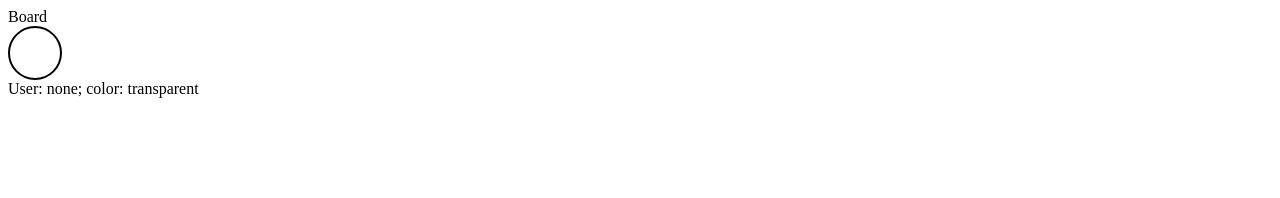
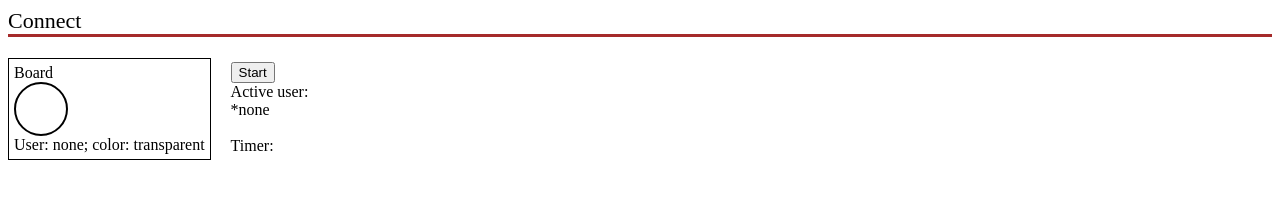
Before and after one commit to TomaszMandel/connect, a React app: page / in a window 1280 px wide. Built offline with nearby package versions, Linux system fonts and the light colour scheme.

Commit message:
moved board and infobox under gamebox

```diff
--- a/src/components/App/app.js
+++ b/src/components/App/app.js
@@ -1,13 +1,13 @@
 import React from 'react';
-// import { InputField } from '../InputField/inputField';
-// import { WelcomeMessage } from '../WelcomeMessage/WelcomeMessage';
-import { Board } from './../Board/Board';
+import { Header } from './../Header/Header';
+import { GameBox } from '../GameBox/GameBox';
 
 export class App extends React.Component {
     constructor(props) {
         super(props);
         this.state = {
             value: '',
+            headerName: 'Connect',
     };
 
         this.handleChange = this.handleChange.bind(this);
@@ -19,10 +19,9 @@ export class App extends React.Component {
 
     render() {
         return (
-            <div>
-                {/* <InputField value={this.state.value} onChange={this.handleChange} /> */}
-                {/* <WelcomeMessage user={this.state.value} /> */}
-                <Board />
+            <div className="app">
+                <Header headerName={this.state.headerName} />
+                <GameBox />
             </div>
         );
     };
--- a/src/components/Board/Board.js
+++ b/src/components/Board/Board.js
@@ -2,35 +2,35 @@ import React from 'react';
 import { Circle } from './Circle';
 
 export class Board extends React.Component {
-    constructor(props) {
-        super(props);
-        this.state = {
-        activeUser: "none",
-        activeColor: "transparent",
-        }
-        this.changeUser = this.changeUser.bind(this);
-    }
+    // constructor(props) {
+    //     super(props);
+    //     this.state = {
+    //     activeUser: "none",
+    //     activeColor: "transparent",
+    //     }
+    //     this.changeUser = this.changeUser.bind(this);
+    // }
 
-    changeUser(user) {
-        if (user == "Red") {
-            this.setState({
-                activeUser: "Blue",
-                activeColor: "blue",
-                }
-            )
-        } else {
-            this.setState({
-                activeUser: "Red",
-                activeColor: "red",
-            })
-        }
-    }
+    // changeUser(user) {
+    //     if (user == "Red") {
+    //         this.setState({
+    //             activeUser: "Blue",
+    //             activeColor: "blue",
+    //             }
+    //         )
+    //     } else {
+    //         this.setState({
+    //             activeUser: "Red",
+    //             activeColor: "red",
+    //         })
+    //     }
+    // }
 
     render() {
         return (
-            <div>
+            <div id="board">
                 Board
-                <Circle activeUser={this.state.activeUser} activeColor={this.state.activeColor} onClick={this.changeUser} />
+                <Circle activeUser={this.props.activeUser} activeColor={this.props.activeColor} onClick={this.props.onClick} />
             </div>
         );
     };
--- a/src/components/Board/Circle.js
+++ b/src/components/Board/Circle.js
@@ -3,7 +3,7 @@ import React from 'react';
 export const Circle = (props) => {
     return (
         <div>
-            <div className="div-circle" style={{backgroundColor:props.activeColor}} onClick={() => props.onClick(props.activeUser)}></div>
+            <div className="div-circle" style={{backgroundColor:props.activeColor}} onClick={() => props.onClick(props.activeUser)} ></div>
             <div>User: {props.activeUser}; color: {props.activeColor}</div>
         </div>
     )
--- /dev/null
+++ b/src/components/GameBox/GameBox.js
@@ -0,0 +1,39 @@
+import React from 'react';
+import { Board } from './../Board/Board';
+import { InfoBox } from './../InfoBox/InfoBox';
+
+export class GameBox extends React.Component {
+    constructor(props) {
+        super(props);
+        this.state = {
+        activeUser: "none",
+        activeColor: "transparent",
+        }
+        this.changeUser = this.changeUser.bind(this);
+    }
+
+    changeUser(user) {
+        if (user == "Red") {
+            this.setState({
+                activeUser: "Blue",
+                activeColor: "blue",
+                }
+            )
+        } else {
+            this.setState({
+                activeUser: "Red",
+                activeColor: "red",
+            })
+        }
+    }
+
+    render() {
+        return(
+        <div className="flex-board">
+            <Board activeUser={this.state.activeUser} activeColor={this.state.activeColor} onClick={this.changeUser} />
+            <InfoBox activeUser={this.state.activeUser} />
+        </div>
+        )
+    }
+
+}
--- /dev/null
+++ b/src/components/Header/Header.js
@@ -0,0 +1,7 @@
+import React from 'react';
+
+export const Header = (props) => {
+    return (
+        <div className='header'>{props.headerName}</div>
+    )
+}
--- /dev/null
+++ b/src/components/InfoBox/InfoBox.js
@@ -0,0 +1,16 @@
+import React from 'react';
+
+export class InfoBox extends React.Component {
+    render() {
+        return (
+            <div id="info-box">
+                <button onClick={this.props.onClick}>Start</button>
+                <div>Active user:</div>
+                <div>*{this.props.activeUser}</div>
+                <br></br>
+                <div>Timer:</div>
+                <div id="timer">{this.props.timer}</div>
+            </div>
+        )
+    }
+}
--- a/style.css
+++ b/style.css
@@ -1,3 +1,25 @@
+.app {
+    margin: 0px;
+    padding: 0px;
+}
+
+.flex-board {
+    display: flex;
+    flex-direction: row;
+    justify-content: flex-start;
+    align-items: center;
+}
+
+#info-box {
+    margin: 20px;
+}
+
+#board {
+    border: 1px;
+    border-style: solid;
+    padding: 5px;
+}
+
 .inputField {
     color: blue
 }
@@ -18,3 +40,11 @@
     border-style: solid;
     border-radius: 50%;
 }
+
+.header {
+    color: black;
+    font-size: 22px;
+    margin: 5px 0px;
+    border-bottom-style: solid;
+    border-bottom-color: brown;
+}
```
